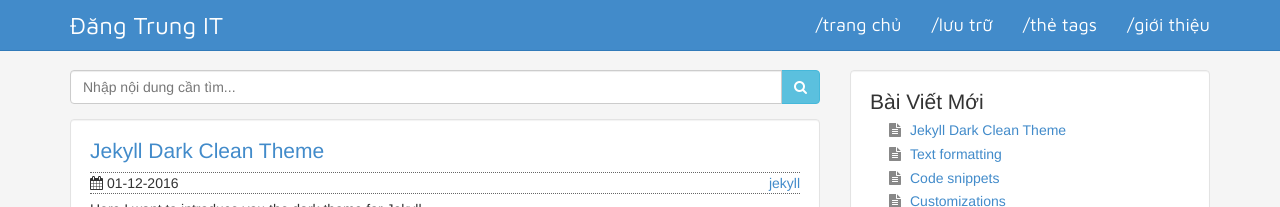
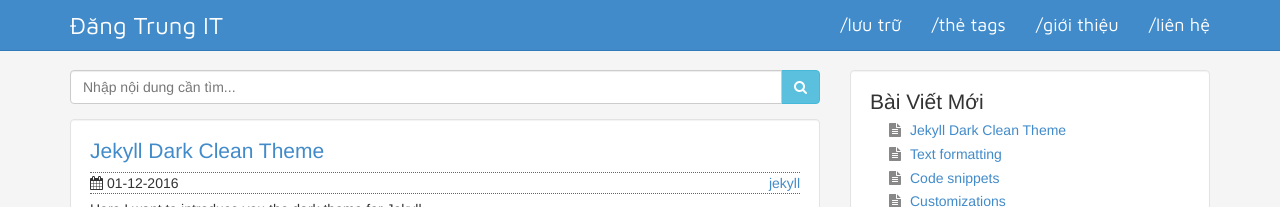
Before and after one commit to hoangdangtrungvn/hoangdangtrungvn.github.io, a Jekyll site: the page built from index.html, in a window 1280 px wide. Shown: the top 207 px of the page. Built offline with Jekyll 4.4.1, drawn with Linux system fonts in a browser that asks for light colours; the list of posts is cut into pages by our own code.

Commit message:
big update

```diff
--- a/_includes/header.html
+++ b/_includes/header.html
@@ -39,10 +39,10 @@
 			</div>
 			<div class="collapse navbar-collapse">
 				<ul class="nav navbar-nav navbar-right">
-					<li><a href="{{site.baseurl | prepend:site.url}}/">/trang chủ</a></li>
 					<li><a href="{{site.baseurl | prepend:site.url}}/archive">/lưu trữ</a></li>
 					<li><a href="{{site.baseurl | prepend:site.url}}/tags">/thẻ tags</a></li>
 					<li><a href="{{site.baseurl | prepend:site.url}}/about">/giới thiệu</a></li>
+					<li><a href="{{site.baseurl | prepend:site.url}}/contact">/liên hệ</a></li>
 				</ul>
 			</div>
 		</div>
```
